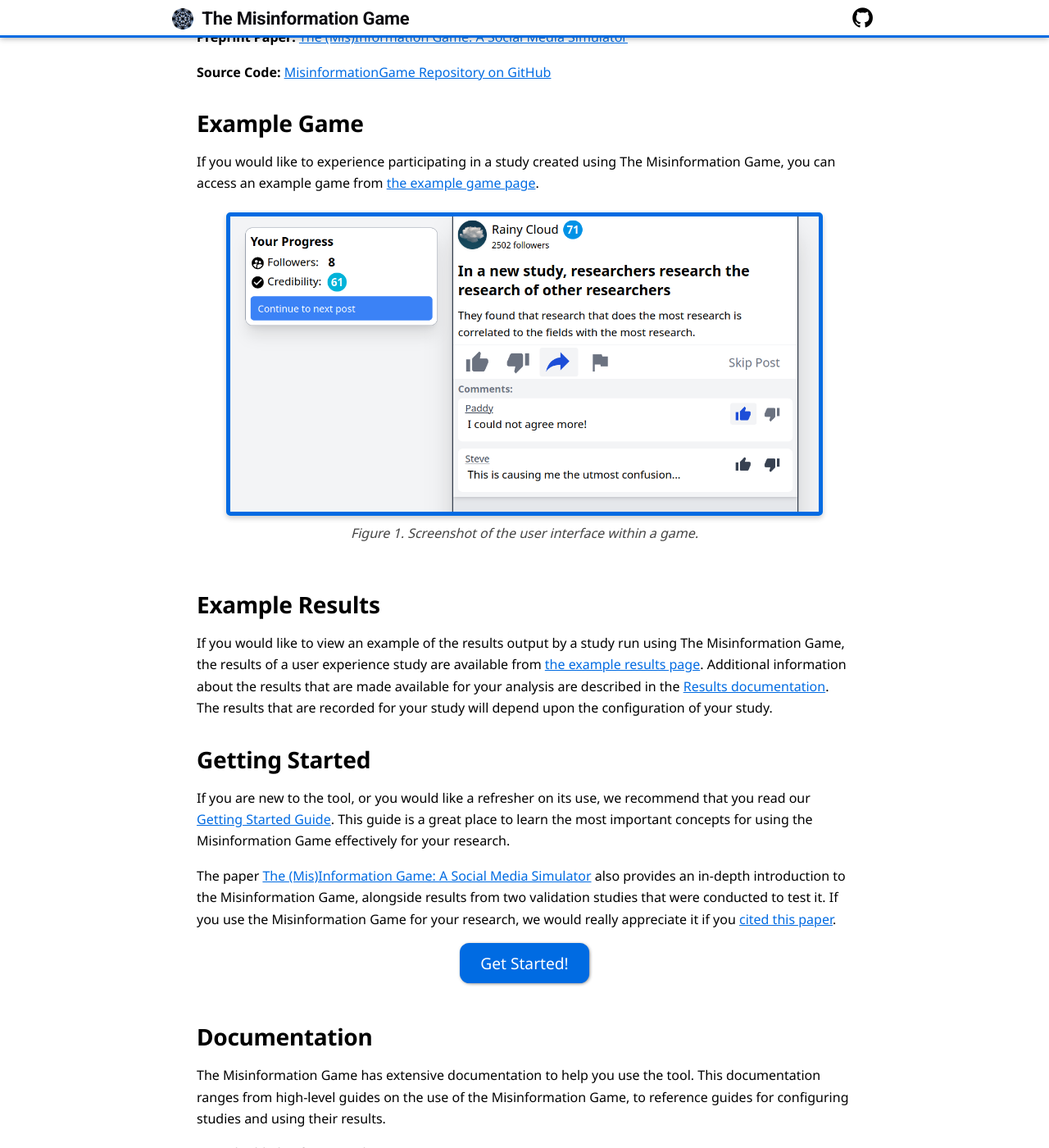
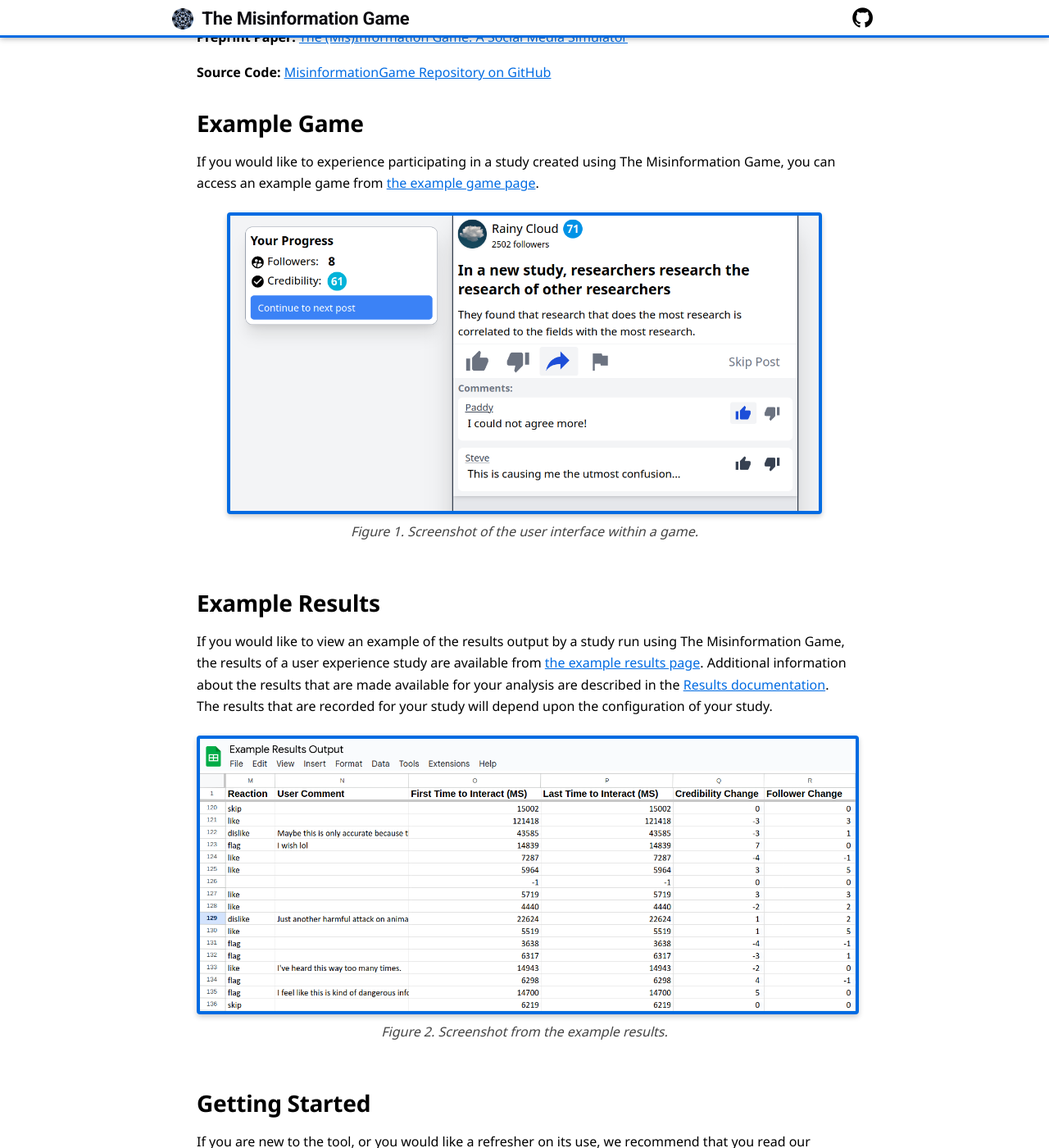
Before and after one commit to beekewardin/themisinformationgame.github.io, a Jekyll site: the page built from Home.md, in a window 1280 px wide and 1400 px high, scrolled down 382 px. Shown: the whole window at 82% size. Built offline with Jekyll 4.4.1, drawn with Linux system fonts in a browser that asks for light colours; nearby versions of some CDN libraries; our own code applies the rules of GitHub Pages for plain Markdown files.

Commit message:
Add example results figure to home page

```diff
--- a/Home.md
+++ b/Home.md
@@ -43,7 +43,7 @@
 [the example game page](/link/ExampleGame).
 
 <figure id="fig1" class="blue-figure-border">
-    <img src="screenshots/example-game.png" alt="Screenshot of the user interface within a game." height="614" />
+    <img src="screenshots/example-game.png" alt="Screenshot of the user interface within a game." width="1223" height="614" />
     <figcaption>
         <a href="#fig1">Figure 1.</a> Screenshot of the user interface within a game.
     </figcaption>
@@ -63,6 +63,15 @@
 analysis are described in the [Results documentation](/Results). The
 results that are recorded for your study will depend upon the configuration
 of your study.
+
+<figure id="fig2" class="blue-figure-border">
+    <img src="diagrams/example-results.png" alt="Screenshot of the user interface within a game." width="1389" height="577" />
+    <figcaption>
+        <a href="#fig2">Figure 2.</a> Screenshot from the example results.
+    </figcaption>
+</figure>
+
+<p class="spacer"></p>
 
 
 
--- a/_sass/_default.scss
+++ b/_sass/_default.scss
@@ -167,6 +167,6 @@
 }
 
 .content-wrapper .blue-figure-border img {
-  border: 5px solid $brand-color;
-  border-radius: 5px;
+  border: 4px solid $brand-color;
+  border-radius: 4px;
 }
```
Also changed, not shown: diagrams/example-results.png (added).
